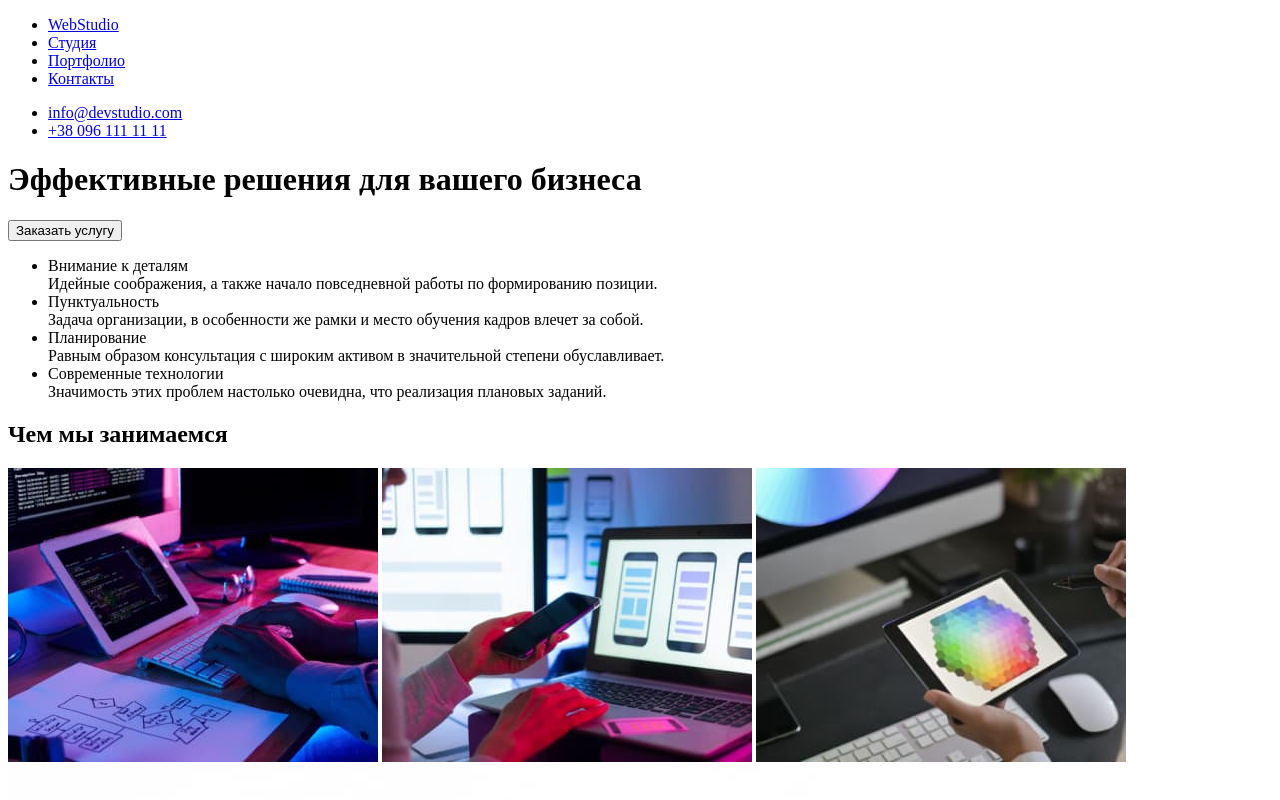
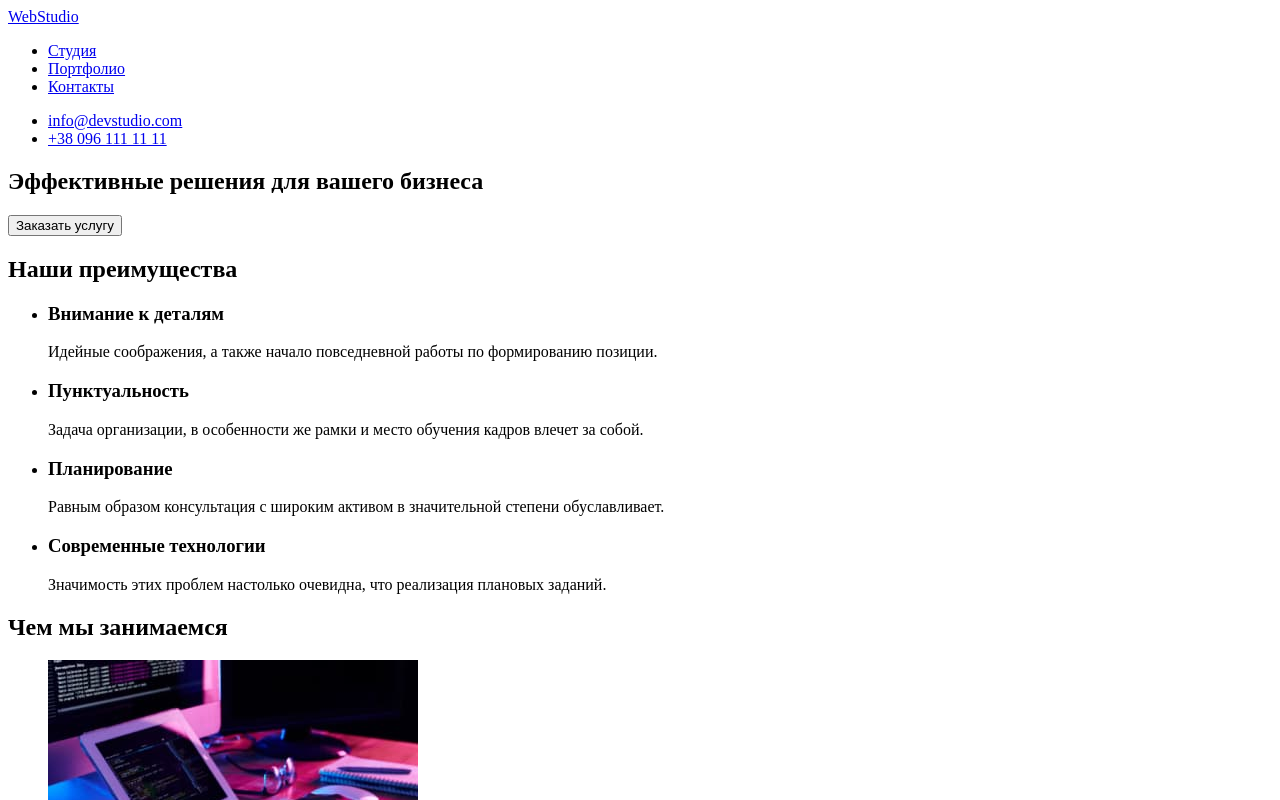
Before and after one commit to mandrshk/goit-markup-hw-01, a plain HTML site: page index.html in a window 1280 px wide. Shown: the top 800 px of the page. Drawn offline with Linux system fonts and the light colour scheme.

Commit message:
updated after check

```diff
--- a/index.html
+++ b/index.html
@@ -9,75 +9,88 @@
 <body>
 
     <!--NAVIGATION-->
+    <header>
         <nav class="navbar">
-        <div class="navthroughpages">
+            <logo class="logo-WS"><a href="#" class="logo-ws">WebStudio</a></logo>
+
             <ul>
-            <li><a href="#" class="logo-ws">WebStudio</a></li>
                 <li><a href="#" class="studio-ws">Студия</a></li>
                 <li><a href="#" class="portfolio-ws">Портфолио</a></li>
                 <li><a href="#" class="contacts-ws">Контакты</a></li>
             </ul>
-        </div>
-        <div class="contactslinks">
+
                 <ul class="contactslinks-ul">
                 <li><a href="mailto:info@devstudio.com" class="email-ws">info@devstudio.com</a></li>
                 <li><a href="tel:+380961111111" class="phonenum-ws">+38 096 111 11 11</a></li>
                 </ul>
-        </div>
         </nav>
+    </header>
 
-    <div class="maintext">
+    <main class="main-content">
+
+        <section class="maintext">
             <h1 class="header1">Эффективные решения для вашего бизнеса</h1>
-        <button class="orderservice">Заказать услугу</button>
-    </div>
+            <button class="orderservice" type="button">Заказать услугу</button>
+        </section>
 
-    <div class="main-contant">
-        <div class="our-features">
+        <section class="main-contant">
+            <h2>Наши преимущества</h2>
+
                 <ul>
-                <li>Внимание к деталям<br>
-                    Идейные соображения, а также начало повседневной работы по формированию позиции.</li>
-                <li>Пунктуальность<br>
-                    Задача организации, в особенности же рамки и место обучения кадров влечет за собой.</li>
-                <li>Планирование<br>
-                    Равным образом консультация с широким активом в значительной степени обуславливает.</li>
-                <li>Современные технологии<br>
-                    Значимость этих проблем настолько очевидна, что реализация плановых заданий.</li>
+                    <li><h3>Внимание к деталям</h3>
+                        <p>Идейные соображения, а также начало повседневной работы по формированию позиции.</p></li>
+                    <li><h3>Пунктуальность</h3>
+                        <p>Задача организации, в особенности же рамки и место обучения кадров влечет за собой.</p></li>
+                    <li><h3>Планирование</h3>
+                        <p>Равным образом консультация с широким активом в значительной степени обуславливает.</p></li>
+                    <li><h3>Современные технологии</h3>
+                        <p>Значимость этих проблем настолько очевидна, что реализация плановых заданий.</p></li>
                 </ul>
-        </div>
+        </section>
 
-        <div>
+            <section class="what-wedo">
                 <h2>Чем мы занимаемся</h2>
-            <img src="images/img1.jpg" alt="верстка">
-            <img src="images/img2.jpg" alt="дизайн">
-            <img src="images/img3.jpg" alt="оформление">
-        </div>
-    </div>
-    <div class="ourmembers">
-        <div class="member1">
-            <img src="images/m1.jpg" alt="Product Designer">
+                <ul>
+                    <li><img src="images/img1.jpg" alt="верстка" width="370px"></li>
+                    <li><img src="images/img2.jpg" alt="дизайн" width="370px"></li>
+                    <li><img src="images/img3.jpg" alt="оформление" width="370px"></li>
+                </ul>
+            </section>
+
+
+        <section class="ourmembers">
+            <h2>Наша команда</h2>
+            <ul>
+                <li><img src="images/m1.jpg" alt="Product Designer" width="270px">
                 <h3>Игорь Демьяненко</h3>
                 <p>Product Designer</p>
-        </div>
-        <div class="member2">
-        <img src="images/m2.jpg" alt="Frontend Developer">
+                </li>
+
+
+                <li><img src="images/m2.jpg" alt="Frontend Developer" width="270px">
                     <h3>Ольга Репина</h3>
                     <p>Frontend Developer</p>
-        </div>
-        <div class="member3">
-        <img src="images/m3.jpg" alt="Marketing">
+                </li>
+
+
+                <li><img src="images/m3.jpg" alt="Marketing" width="270px">
                     <h3>Николай Тарасов</h3>
                     <p>Marketing</p>
-        </div>
-        <div class="member4">
-        <img src="images/m4.jpg" alt="UI Designer">
+                </li>
+
+                <li><img src="images/m4.jpg" alt="UI Designer" width="270px">
                     <h3>Михаил Ермаков</h3>
                     <p>UI Designer</p>
-        </div>
-    </div>
+                </li>
+            </ul>
+        </section>
+
+    </main>
     <footer class="footer-info">
+        <logo class="logo-WS"><a href="#" class="logo-ws">WebStudio</a></logo>
         <ul>
-            <li>WebStudio</li>
-            <li>г. Киев, пр-т Леси Украинки, 26</li>
+
+            <li><a href="https://goo.gl/maps/YKN6UugqQtC8uNZw6" target="_blank"> г. Киев, пр-т Леси Украинки, 26</a></li>
             <li><a href="mailto:info@example.com">info@example.com</a></li>
             <li><a href="tel:+380991111111">+38 099 111 11 11</a></li>
 
```
Lines whose indentation alone changed are shown as unchanged.
